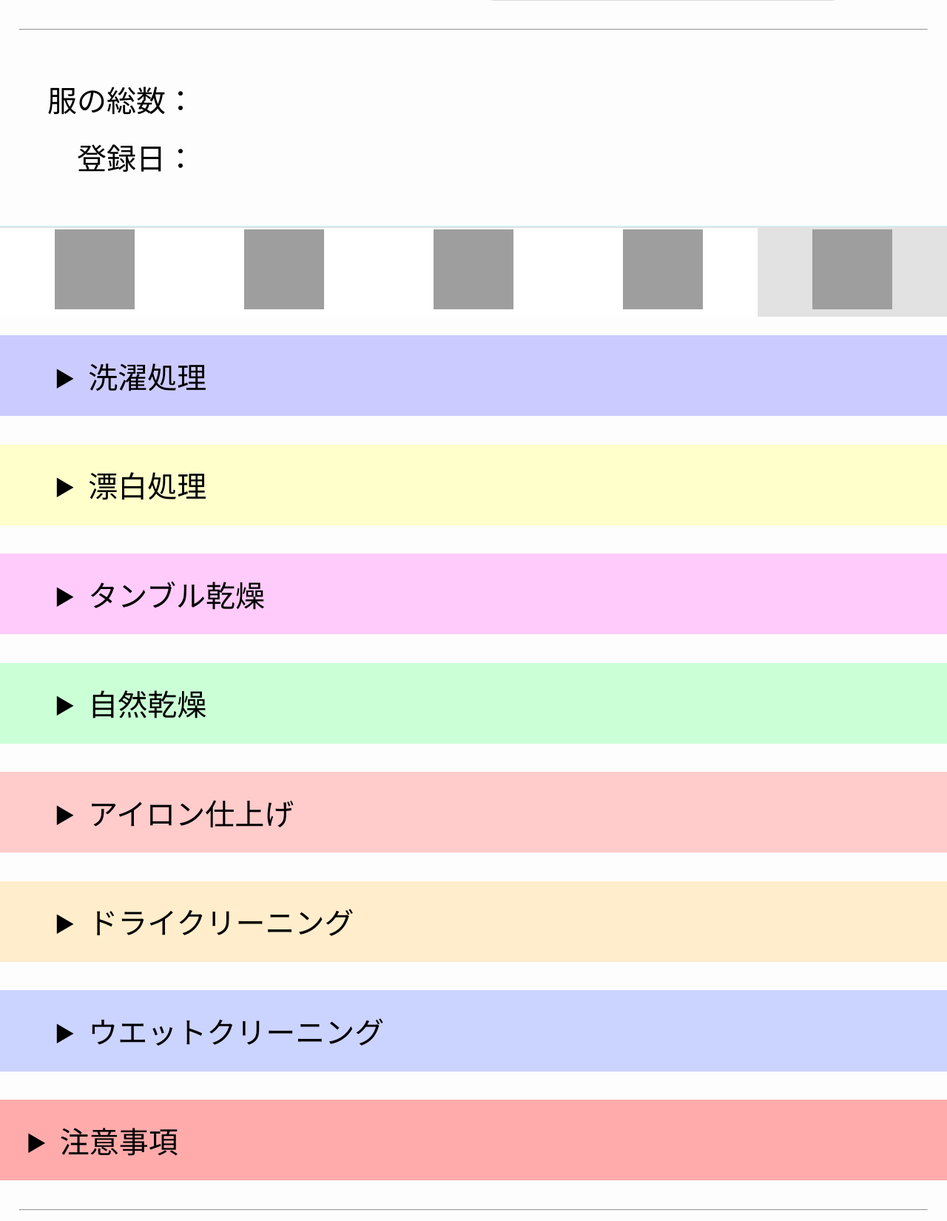
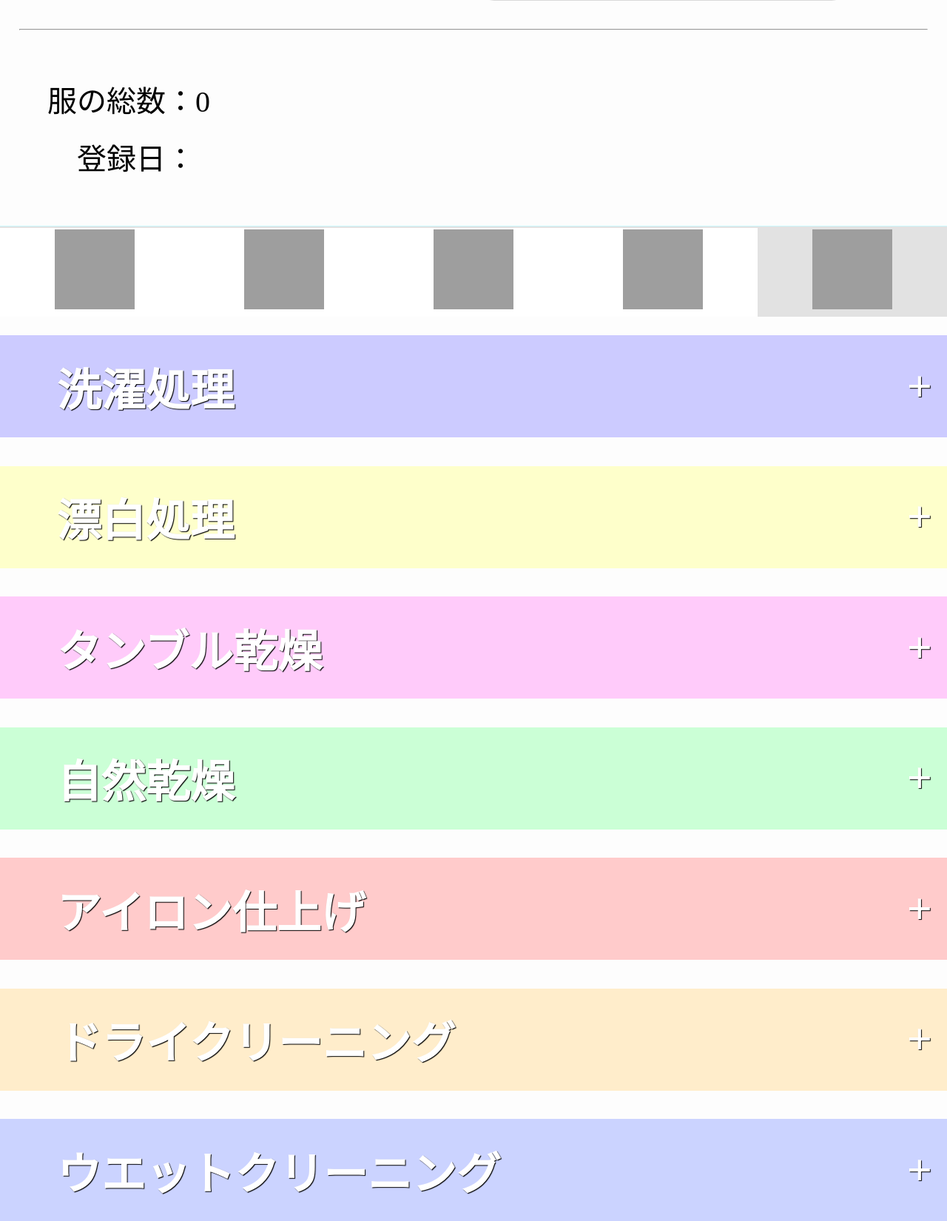
Before and after one commit to Tiramisu-0729/laundryHelpMe, a Django app: page /helpapp/user/ in a window 1280 px wide. Shown: the part 373-2023 px from the top of the page at 74% size. Run offline with Django 4.2, Linux system fonts and the light colour scheme; a user stored in the database is signed in; data that the repository does not hold is empty; parts of the project's set-up code (start-up, migrations or seed data) failed here and were passed over; some libraries are stand-ins or nearby versions; grey boxes are pictures that could not be loaded.

Commit message:
いろいろ

```diff
--- a/laundryProject/helpapp/static/css/User.css
+++ b/laundryProject/helpapp/static/css/User.css
@@ -53,33 +53,33 @@ hr{
     padding: 2% 8% 2% 1%;
     margin-bottom: 3%;
 }
-summary{
-    padding: 2% 3%;
-    margin-bottom: 3%;
-}
+
 #tes {
     padding-left: 6%;
 }
-.washingProcess{
+.washingProcesses{
     background-color: #CCCBFF;
 }
-.bleachingProcess{
+.bleachingProcesses{
     background-color: #FEFFCB;
 }
-.tumbleDrying{
+.tumbleDrys{
     background-color: #FFCBFA;
 }
-.naturalDrying{
+.naturalDrys{
     background-color: #CBFFD6;
 }
-.ironFinish{
+.ironFinishs{
     background-color: #FFCBCB;
 }
-.dryCleaning{
+.dryCleanings{
     background-color: #FFEDCB;
 }
-.wetCleaning{
+.wetCleanings{
     background-color: #CBD3FF;
+}
+.info{
+    background-color: #FFABAB;
 }
 img{
     width: 15vmin;
@@ -109,9 +109,58 @@ ol{
     font-size: 4vmin;
     margin-left: 4%;
 }
-.info{
-    background-color: #FFABAB;
-}
+
 .logout{
     margin-top: 20%;
 }
+/* ↓↓↓↓↓↓↓↓↓↓↓アコーディオンアニメーション↓↓↓↓↓↓↓↓↓↓↓ */
+summary{
+    padding: 2% 3%;
+    margin-bottom: 3%;
+    list-style: none;display: list-item; /* 以外を指定してデフォルトの三角形アイコンを消す */
+    cursor: pointer;
+}
+/* Safariで表示されるデフォルトの三角形アイコンを消す */
+summary::-webkit-details-marker {
+    display: none;
+}
+details{
+    transition: all .5s ease;
+}
+summary{
+    position: relative;
+    display: flex;
+    align-items: center;
+    color: #fff;
+    text-shadow: 1px 1px 1px black;
+    font-size: 1.5em;
+    font-weight: bold;
+    transition: all .3s ease;
+    cursor: pointer;
+}
+summary::after{
+    content: '+';
+    position: absolute;
+    right: 20px;
+    transition: all .3s ease;
+}
+details[open] summary::after{
+    transform: rotate(45deg);
+}
+details[open] {
+    height: auto;
+}
+details[open] .codeWrapper{
+    overflow: auto;
+    animation: ani 1s ;
+}
+@keyframes ani {
+    0%{
+    opacity: 0;
+    transform: translateY(-20px);
+    }
+    100%{
+    opacity: 1;
+    transform: none;
+    }
+}
--- a/laundryProject/helpapp/templates/user/index.html
+++ b/laundryProject/helpapp/templates/user/index.html
@@ -6,6 +6,14 @@
     <link rel="stylesheet" href="{% static 'css/User.css' %}">
 {% endblock %}
 {% block content %}
+    {% comment %} <script>
+        const summary = document.querySelector("summary");
+        console.log("unchi");
+        summary.addEventListener("click", ()=>{
+            console.log("unchi2");
+            //summary.classList.toggle("active");
+        });
+    </script> {% endcomment %}
     <div class="content">
         <div class="user">
             <img class="user-pic" src="{{profile.image.url}}" alt="user_icon">
@@ -15,15 +23,20 @@
         <br>
         <hr>
         <div class="detail">
-            <div class="sum">服の総数：</div>
+            <div class="sum">服の総数：{{sumCabinet}}</div>
             <div class="date">　登録日：</div>
         </div>
         <div class="washingDisplay">
             ◎ 洗濯表示
         </div>
+        {% for table in tables %}
             <details>
-            <summary id="tes" class="washingProcess">洗濯処理</summary>
+                <summary id="tes" class="{{table.0}}" class="accordion">
+                    <span>{{table.1}}</span>
+                </summary>
+                <div class="codeWrapper">
                     <table>
+                        {% if table.0 == "washingProcesses"%}
                             {% for datas in washingProcesses %}
                                 <tr>
                                     {% for data in datas %}
@@ -31,11 +44,7 @@
                                     {% endfor %}
                                 </tr>
                             {% endfor %}
-            </table>
-        </details>
-        <details>
-            <summary id="tes" class="bleachingProcess">漂白処理</summary>
-            <table>
+                        {%elif table.0 == "bleachingProcesses" %}
                             {% for datas in bleachingProcesses %}
                                 <tr>
                                     {% for data in datas %}
@@ -43,11 +52,7 @@
                                     {% endfor %}
                                 </tr>
                             {% endfor %}
-            </table>
-        </details>
-        <details>
-            <summary id="tes" class="tumbleDrying">タンブル乾燥</summary>
-            <table>
+                        {%elif table.0 == "tumbleDrys" %}
                             {% for datas in tumbleDrys %}
                                 <tr>
                                     {% for data in datas %}
@@ -55,11 +60,7 @@
                                     {% endfor %}
                                 </tr>
                             {% endfor %}
-            </table>
-        </details>
-        <details>
-            <summary id="tes" class="naturalDrying">自然乾燥</summary>
-            <table>
+                        {%elif table.0 == "naturalDrys" %}
                             {% for datas in naturalDrys %}
                                 <tr>
                                     {% for data in datas %}
@@ -67,11 +68,7 @@
                                     {% endfor %}
                                 </tr>
                             {% endfor %}
-            </table>
-        </details>
-        <details>
-            <summary id="tes" class="ironFinish">アイロン仕上げ</summary>
-            <table>
+                        {%elif table.0 == "ironFinishs" %}
                             {% for datas in ironFinishs %}
                                 <tr>
                                     {% for data in datas %}
@@ -79,11 +76,7 @@
                                     {% endfor %}
                                 </tr>
                             {% endfor %}
-            </table>
-        </details>
-        <details>
-            <summary id="tes" class="dryCleaning">ドライクリーニング</summary>
-            <table>
+                        {%elif table.0 == "dryCleanings" %}
                             {% for datas in dryCleanings %}
                                 <tr>
                                     {% for data in datas %}
@@ -91,12 +84,7 @@
                                     {% endfor %}
                                 </tr>
                             {% endfor %}
-            </table>
-            <p class="attention">※<font color="red">ドライクリーニング処理はタンブル乾燥を含む。</font></p>
-        </details>
-        <details>
-            <summary id="tes" class="wetCleaning">ウエットクリーニング</summary>
-            <table>
+                        {% elif table.0 == "wetCleanings" %}
                             {% for datas in wetCleanings %}
                                 <tr>
                                     {% for data in datas %}
@@ -104,12 +92,16 @@
                                     {% endfor %}
                                 </tr>
                             {% endfor %}
+                        {% else %}
+                            {{info|safe}}
+                        {% endif %}
                     </table>
+                </div>
+                {%if table.0 == "dryCleanings" %}
+                    <p class="attention">※<font color="red">ドライクリーニング処理はタンブル乾燥を含む。</font></p>
+                {% endif %}
             </details>
-        <details>
-            <summary class="info">注意事項</summary>
-            {{list|safe}}
-        </details>
+        {% endfor %}
         <hr>
         <p class="logout"><a href='{% url "logout" %}'>ログアウト</a></p>
     </div>
--- a/laundryProject/helpapp/views.py
+++ b/laundryProject/helpapp/views.py
@@ -259,11 +259,20 @@ def cabinets_delete(request):
 def user(request):
     if request.user.is_authenticated :
         #本番は消して from laundryProject.settings import *　をする ↓
-        # STATIC_ROOT = 'G:/マイドライブ/Python/laundryHelpMe/laundryProject/helpapp/static'
-        STATIC_ROOT = 'C:/Users/20jz0107/Documents/GitHub/laundryHelpMe/laundryProject/helpapp/static'
-
+        STATIC_ROOT = 'G:/マイドライブ/Python/laundryHelpMe/laundryProject/helpapp/static'
+        # STATIC_ROOT = 'C:/Users/20jz0107/Documents/GitHub/laundryHelpMe/laundryProject/helpapp/static'
         user = request.user
-        washingProcesses, bleachingProcesses, tumbleDrys, naturalDrys, ironFinishs, dryCleanings, wetCleanings, list = [],[],[],[],[],[],[],[]
+        tables = [
+            ['washingProcesses','洗濯処理'],
+            ['bleachingProcesses','漂白処理'],
+            ['tumbleDrys','タンブル乾燥'],
+            ['naturalDrys','自然乾燥'],
+            ['ironFinishs','アイロン仕上げ'],
+            ['dryCleanings','ドライクリーニング'],
+            ['wetCleanings','ウエットクリーニング'],
+            ['info', '注意事項']
+            ]
+        washingProcesses, bleachingProcesses, tumbleDrys, naturalDrys, ironFinishs, dryCleanings, wetCleanings, info = [],[],[],[],[],[],[],[]
         # CSV読み込み
         with open(STATIC_ROOT + '/csv/washingProcesses.csv',encoding="utf-8") as f:
             for row in csv.reader(f):
@@ -286,14 +295,16 @@ def user(request):
         with open(STATIC_ROOT + '/csv/wetCleanings.csv',encoding="utf-8") as f:
             for row in csv.reader(f):
                 wetCleanings.append(row)
-        f = open(STATIC_ROOT + '/csv/list.txt', 'r', encoding='UTF-8')
-        list = f.read()
+        f = open(STATIC_ROOT + '/csv/info.txt', 'r', encoding='UTF-8')
+        info = f.read()
         f.close
         profile = Profile.objects.filter(user=user).first()
+        sumCabinet = Cabinet.objects.filter(author=user).count()
         context = {
             'ON' : json.dumps('user'),
             'message': 'User',
             'profile' : profile,
+            'sumCabinet': sumCabinet,
             'user': user,
             'washingProcesses': washingProcesses,
             'bleachingProcesses': bleachingProcesses,
@@ -302,7 +313,8 @@ def user(request):
             'ironFinishs': ironFinishs,
             'dryCleanings': dryCleanings,
             'wetCleanings': wetCleanings,
-            'list': list,
+            'info': info,
+            'tables': tables,
         }
         return render(request, 'user/index.html', context)
     else :
```
Also changed, not shown: laundryProject/helpapp/static/csv/info.txt (renamed from laundryProject/helpapp/static/csv/list.txt). Lines whose indentation alone changed are shown as unchanged.
